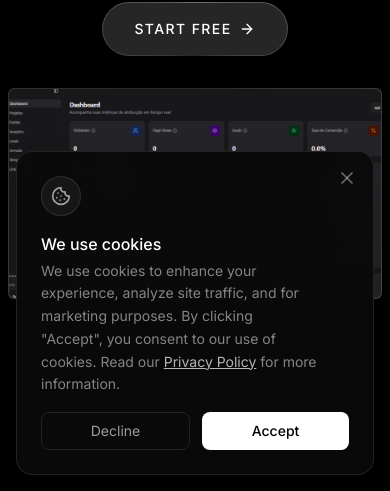
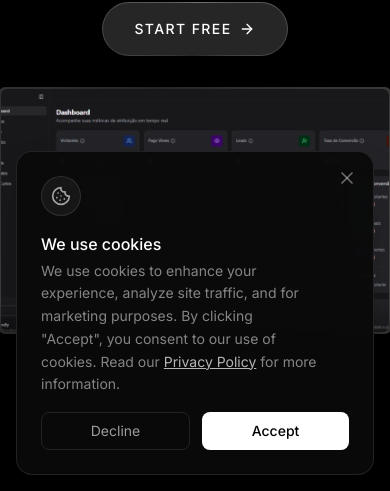
Before and after one commit to isacarioproject-ux/Revenify.co, a React (Vite) app: page / in a window 390 px wide. Shown: the part 353-844 px from the top of the page. Built offline with nearby package versions, Linux system fonts and the light colour scheme; no server answers.

Commit message:
fix: Hero mobile - add gradient, increase image size, show border effect

```diff
--- a/src/components/home/Hero.tsx
+++ b/src/components/home/Hero.tsx
@@ -76,7 +76,7 @@ export const Hero = () => {
           transition={{ duration: 0.7, delay: 0.5 }}
           className="mt-8 sm:mt-12 w-full"
         >
-          <div className="relative rounded-md sm:rounded-lg p-[1px] -mx-2 sm:mx-0 overflow-hidden">
+          <div className="relative rounded-md sm:rounded-lg p-[1px] -mx-4 sm:mx-0 overflow-visible">
             {/* Animated border effect */}
             <motion.span
               className="absolute inset-0 overflow-hidden rounded-md sm:rounded-lg"
@@ -89,11 +89,11 @@ export const Hero = () => {
               />
             </motion.span>
             {/* Image container */}
-            <div className="relative rounded-md sm:rounded-lg bg-neutral-900 overflow-hidden aspect-[16/9]">
+            <div className="relative rounded-md sm:rounded-lg bg-neutral-900 overflow-hidden aspect-[16/10] sm:aspect-[16/9]">
               <img
                 src="/herosection.png.png"
                 alt="Revenify Dashboard - Revenue Attribution Analytics"
-                className="w-full h-auto object-cover object-top scale-105 sm:scale-100"
+                className="w-full h-full object-cover object-center sm:object-top"
                 loading="eager"
                 decoding="async"
               />
@@ -103,7 +103,7 @@ export const Hero = () => {
       </div>
 
       {/* Bottom Gradient Fade to Black */}
-      <div className="absolute bottom-0 left-0 right-0 h-36 sm:h-[28rem] bg-gradient-to-t from-black via-black/90 to-transparent z-30 pointer-events-none" />
+      <div className="absolute bottom-0 left-0 right-0 h-48 sm:h-[28rem] bg-gradient-to-t from-black via-black/95 to-transparent z-30 pointer-events-none" />
     </section>
   )
 }
```
